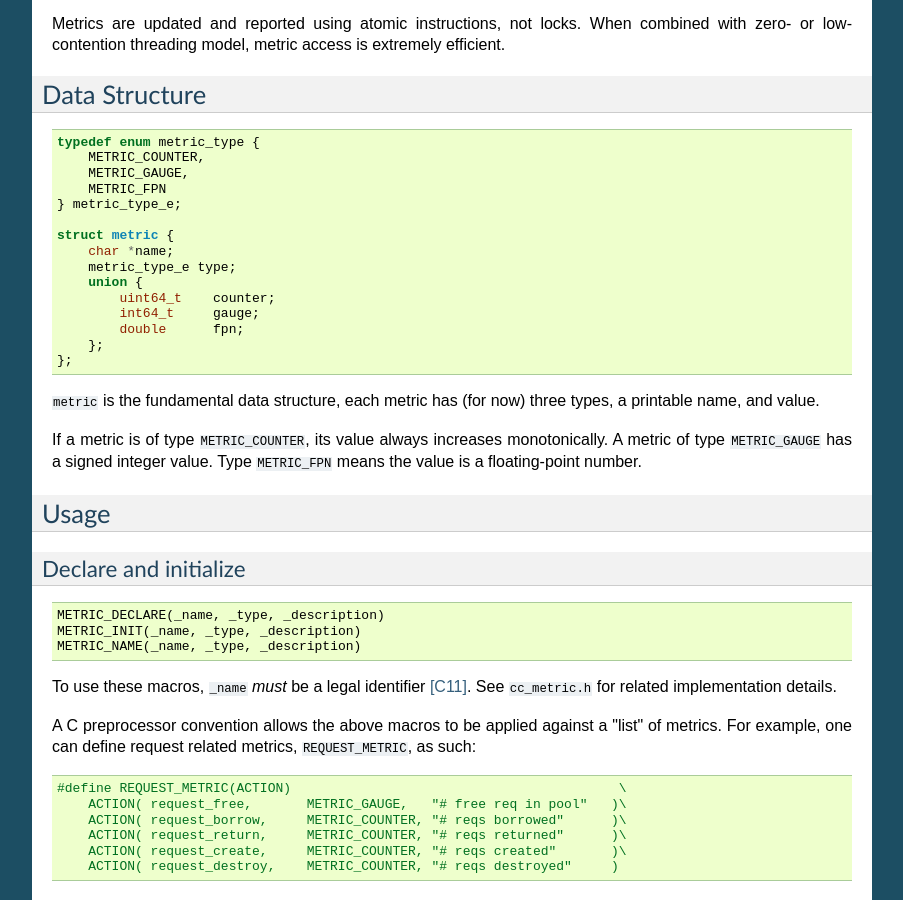
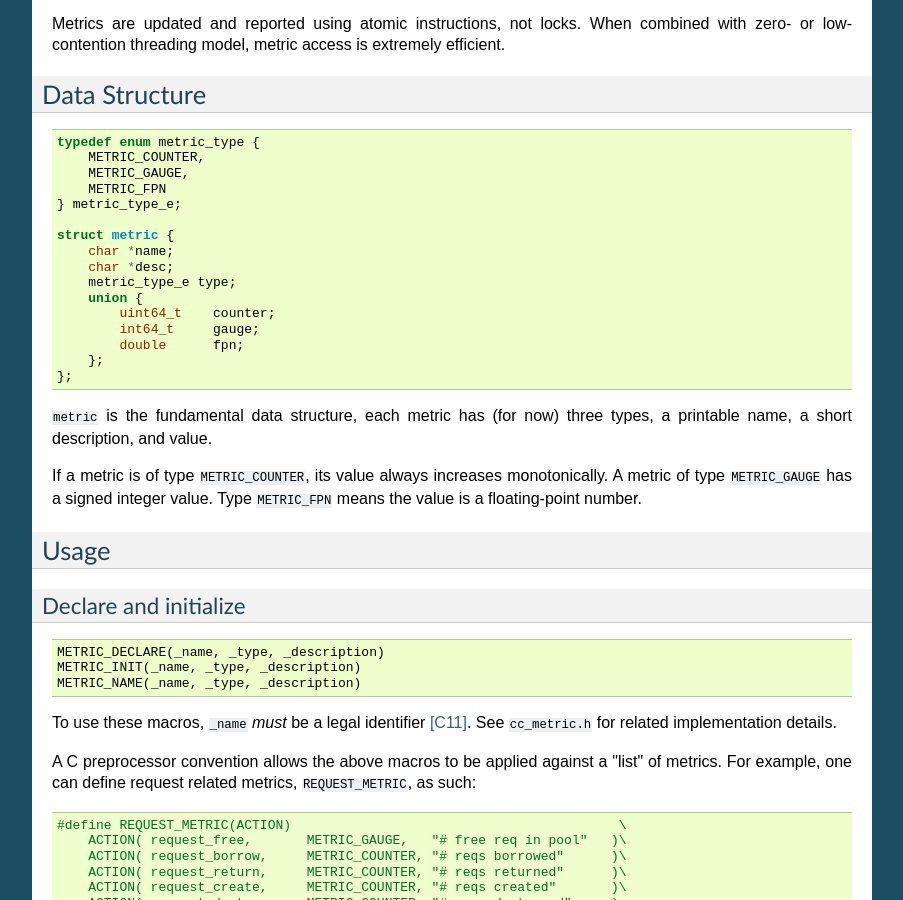
Before and after one commit to twitter/ccommon, a Sphinx documentation site: the page built from docs/modules/cc_metric.rst, in a window 1280 px wide and 900 px high, scrolled down 1341 px. Shown: the whole window, without its empty margins (198-1101 px from the left). Built offline with Sphinx 7.4.7, drawn with Linux system fonts in a browser that asks for light colours.

Commit message:
update metric to include description and type information for printing

```diff
--- a/docs/modules/cc_metric.rst
+++ b/docs/modules/cc_metric.rst
@@ -52,6 +52,7 @@ Data Structure
 
   struct metric {
       char *name;
+      char *desc;
       metric_type_e type;
       union {
           uint64_t    counter;
@@ -60,7 +61,7 @@ Data Structure
       };
   };
 
-``metric`` is the fundamental data structure, each metric has (for now) three types, a printable name, and value.
+``metric`` is the fundamental data structure, each metric has (for now) three types, a printable name, a short description, and value.
 
 If a metric is of type ``METRIC_COUNTER``, its value always increases monotonically. A metric of type ``METRIC_GAUGE`` has a signed integer value. Type ``METRIC_FPN`` means the value is a floating-point number.
 
```
Also changed, not shown: 2 other files.
